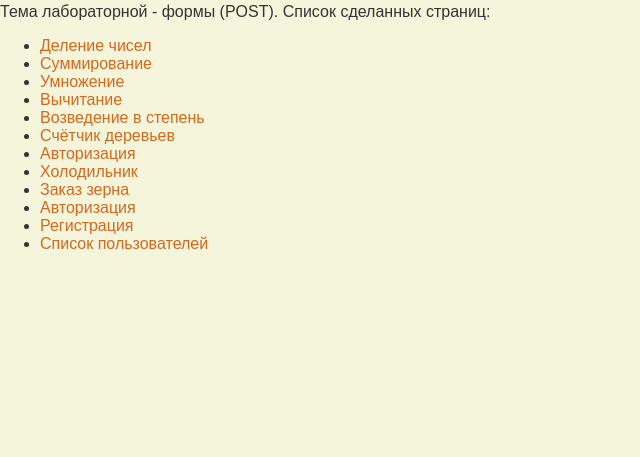
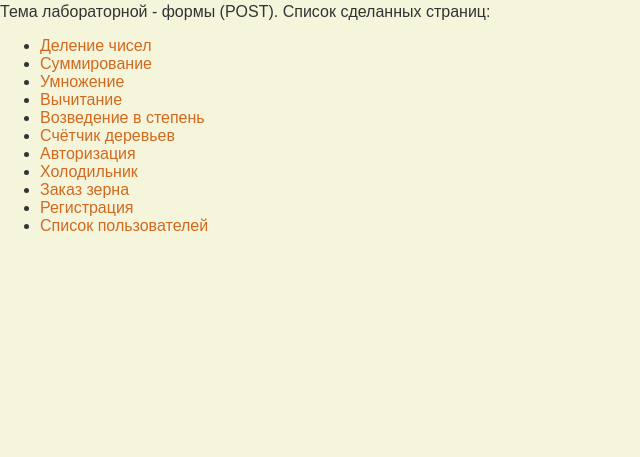
Before and after one commit to OrlovaYaroslava/web-programming-labs-2, a Flask app: page /lab4/ in a window 1280 px wide. Shown: the part 233-690 px from the top of the page, without its empty margins (0-640 px from the left). Run offline with Flask 3, Linux system fonts and the light colour scheme.

Commit message:
испр ошиб

```diff
--- a/templates/lab4/lab4.html
+++ b/templates/lab4/lab4.html
@@ -19,7 +19,6 @@
             <li><a href="/lab4/login">Авторизация</a></li>
             <li><a href="/lab4/fridge">Холодильник</a></li>
             <li><a href="/lab4/grain">Заказ зерна</a></li>
-            <li><a href="/lab4/login">Авторизация</a></li>
             <li><a href="/lab4/register">Регистрация</a></li>
             <li><a href="/lab4/users">Список пользователей</a></li>
         </ul>
```
